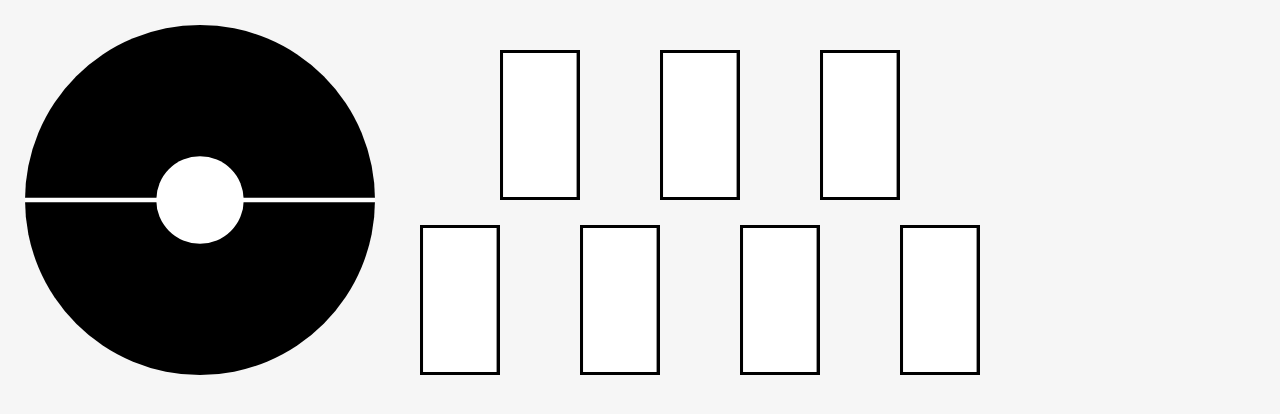
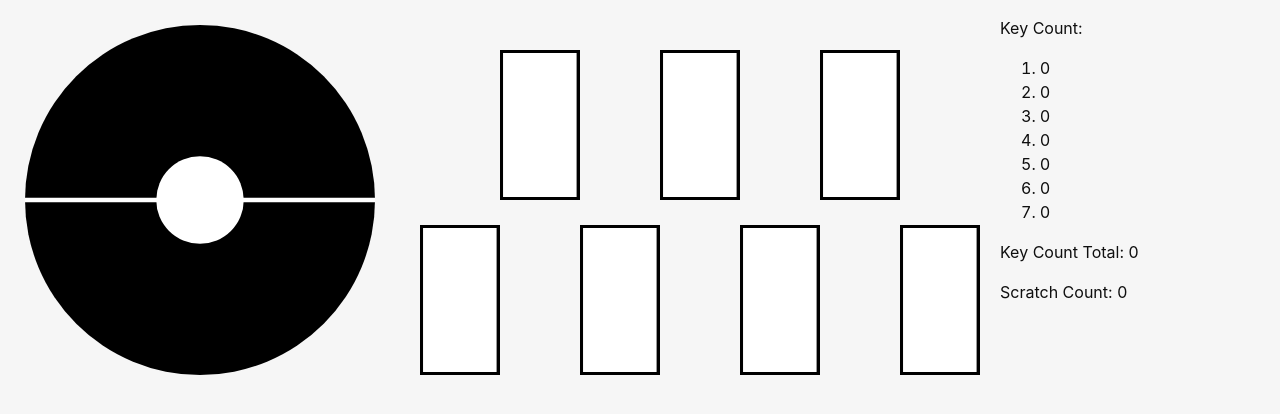
Before and after one commit to Poyotoron/Amaterasu, a React (Vite) app: page / in a window 1280 px wide. Shown: the top 414 px of the page. Built offline with nearby package versions, Linux system fonts and the light colour scheme.

Commit message:
カウント表示機能を追加

```diff
--- a/src/App.tsx
+++ b/src/App.tsx
@@ -21,9 +21,17 @@ const keyAreaHeight = 400
 const keyImageWidth = 80
 const keyImageHeight = 150
 
+const statAreaLeft = 1000
+const statAreaTop = 0
+const statAreaWidth = 400
+const statAreaHeight = 400
+
 function App() {
   const [keyStates, setKeyStates] = useState([false, false, false, false, false, false, false]);
+  const [keyCounts, setKeyCounts] = useState([0, 0, 0, 0, 0, 0, 0]);
+
   const [scratchState, setScratchState] = useState(0.0);
+  const [scratchCount, setScratchCount] = useState(0);
 
   function createKeyStyle(keyNum: number) {
     var index = keyNum / 2;
@@ -93,9 +101,30 @@ function App() {
     }
   }
 
+  class StatArea extends React.Component {
+    render() {
+      const keyCountViews = [];
+      let keyCountSum = 0;
+      for (var i = 0; i < 7; i++) {
+        keyCountViews.push(<li>{keyCounts[i]}</li>);
+        keyCountSum += keyCounts[i];
+      }
+
+      return (
+        <div style={{ position: "absolute", left: statAreaLeft, top: statAreaTop }}>
+          <p>Key Count: <ol>{keyCountViews}</ol></p>
+          <p>Key Count Total: {keyCountSum}</p>
+          <p>Scratch Count: {scratchCount}</p>
+        </div>
+      );
+    }
+  }
+
   useEffect(() => {
     let listenButtonState: any;
+    let listenButtonCounter: any;
     let listenScratchState: any;
+    let listenScratchCount: any;
 
     async function f() {
       listenButtonState = await listen("buttonState", event => {
@@ -103,9 +132,19 @@ function App() {
         setKeyStates(event.payload as boolean[]);
       });
 
+      listenButtonCounter = await listen("buttonCounter", event => {
+        console.log(event.payload);
+        setKeyCounts(event.payload as number[]);
+      });
+
       listenScratchState = await listen("scratchState", event => {
         console.log(event.payload);
         setScratchState(event.payload as number);
+      });
+
+      listenScratchCount = await listen("scratchCount", event => {
+        console.log(event.payload);
+        setScratchCount(event.payload as number);
       });
     }
     f();
@@ -115,15 +154,23 @@ function App() {
         listenButtonState();
       }
 
+      if (listenButtonCounter) {
+        listenButtonCounter();
+      }
+
       if (listenScratchState) {
         listenScratchState();
+      }
+
+      if (listenScratchCount) {
+        listenScratchCount();
       }
     }
   }, []);
 
   return (
     <>
-      <ScratchArea /><KeyArea />
+      <ScratchArea /><KeyArea /><StatArea />
     </>
   );
 }
```
